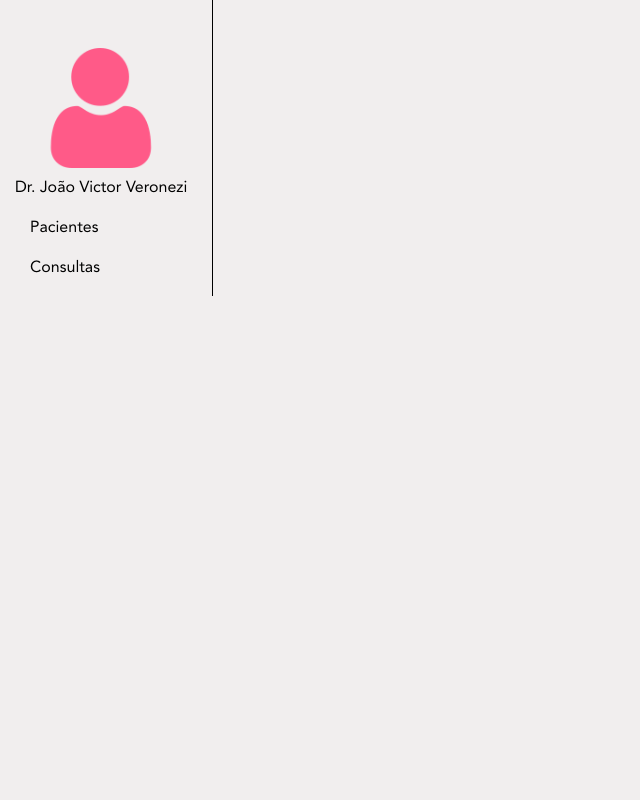
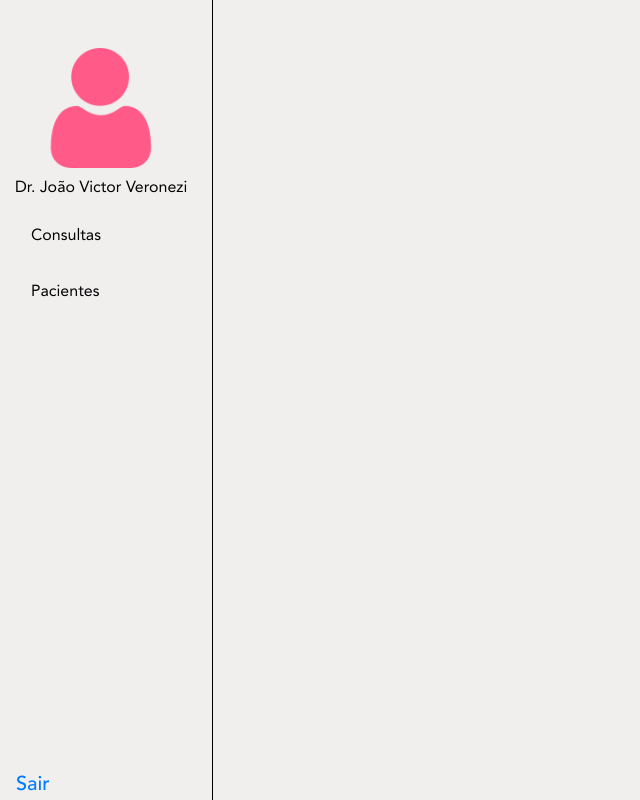
Before and after one commit to JoaoVictorVeronezi/engravidei-web, a React (Create React App) app: page / in a window 1280 px wide. Shown: the whole page, without its empty margins (0-640 px from the left). Built offline with nearby package versions, Linux system fonts and the light colour scheme; the HTML template or start-up script is replaced by a standard one.

Commit message:
tela home finalizada

```diff
--- a/public/index.html
+++ b/public/index.html
@@ -28,7 +28,7 @@
   </head>
   <body>
     <noscript>You need to enable JavaScript to run this app.</noscript>
-    <div id="root"></div>
+    <div id="root" style="height: 100%;"></div>
     <!--
       This HTML file is a template.
       If you open it directly in the browser, you will see an empty page.
--- a/src/assets/App.css
+++ b/src/assets/App.css
@@ -58,6 +58,7 @@ label {
     color: #707070;
     font-family: AvenirBook;
 }
+
 /*
 ===================================================================
                     CSS da Pagina Inicial/Login
@@ -151,6 +152,16 @@ label {
     text-align: center;
 }
 .menu {
+    position: relative;
+    height: 100%;
     border-right: 1px solid black;
-    height: 100%;
 }
+
+.menu span {
+   position: absolute;
+   bottom: 0;
+   left: 0;
+   margin-left: 1rem;
+   font-size: 20px;
+   font-family: AvenirMedium;
+}
--- a/src/components/HomeScreen.jsx
+++ b/src/components/HomeScreen.jsx
@@ -5,6 +5,7 @@ import Button from 'react-bootstrap/Button';
 import Media from 'react-bootstrap/Media'
 import Row from 'react-bootstrap/Row';
 import Col from 'react-bootstrap/Col';
+import Nav from 'react-bootstrap/Nav';
 
 
 
@@ -12,22 +13,23 @@ import '../assets/App.css';
 
 const HomeScreen = () => {
     return (
-        <Container fluid>
-            <Row>
-                <Col name="Esquerda" xs={12} xl={2} sm={12} md={8} lg={8} className="justify-content-center menu">
+        <Container fluid className="geral">
+            <Row className="geral">
+                <Col name="Esquerda" xs={6} xl={2} sm={3} md={3} lg={3} className="justify-content-center menu">
                     <Media className="justify-content-center banana mt-5">
                         <figure>
                             <img width={120} height={120} src={ProfilePic} className="mb-2" />
                             <figcaption><p>Dr. João Victor Veronezi</p></figcaption>
                         </figure>
                     </Media>
-                    <Container name="Menu">
-                        <p>Pacientes</p>
-                        <p>Consultas</p>
+                        <Nav className="flex-column">
+                            <Nav.Link href="/home"><p>Consultas</p></Nav.Link>
+                            <Nav.Link href="/home"><p>Pacientes</p></Nav.Link>
 
-                    </Container>
+                        </Nav>
+                        <Button variant="link"><span>Sair</span></Button>
                 </Col>
-                <Col xl={10} name="Direita">
+                <Col xl={10} xs={6} sm={9} md={9} lg={9} name="Direita">
 
                 </Col>
             </Row>
--- a/src/components/RegistScreen.jsx
+++ b/src/components/RegistScreen.jsx
@@ -84,7 +84,7 @@ const RegistScreen = () => {
                                 <Form.Control.Feedback>Perfeito!</Form.Control.Feedback>
                             </Form.Group>
                             <Button type="submit" className="buttonCadastrar">Cadastrar</Button>
-                          <p><a href="#">Ja possui Conta?Faça Seu login</a></p>
+                          <p><a href="#">Ja possui Conta? Faça Seu login!</a></p>
 
                         </Form>
                     </Col>
```
